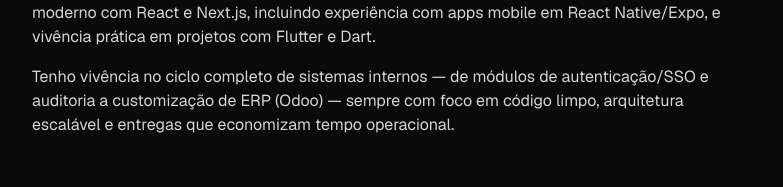
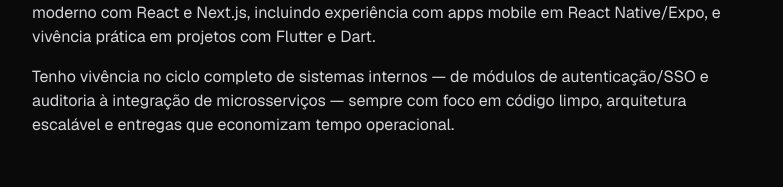
Before and after one commit to dev2Pedro/portfolio, a Next.js app: page / in a window 1280 px wide. Shown: the part 351-538 px from the top of the page, without its empty margins (248-1031 px from the left). Built offline with nearby package versions, Linux system fonts and the light colour scheme; no server answers.

Commit message:
docs: atualiza bio para citar integração de microsserviços

```diff
--- a/data/content.ts
+++ b/data/content.ts
@@ -39,7 +39,7 @@ export const profile: Profile = {
   role: 'Desenvolvedor Full Stack | Back-end | Automação RPA',
   bio: [
     'Desenvolvedor full stack com experiência sólida em back-end (APIs REST em AdonisJS, Node.js/Express e Fastify, PostgreSQL/MySQL, Prisma e Lucid ORM) e em automações RPA (Python/Selenium) para processos internos de RH e operações. Também atuo em front-end moderno com React e Next.js, incluindo experiência com apps mobile em React Native/Expo, e vivência prática em projetos com Flutter e Dart.',
-    'Tenho vivência no ciclo completo de sistemas internos — de módulos de autenticação/SSO e auditoria a customização de ERP (Odoo) — sempre com foco em código limpo, arquitetura escalável e entregas que economizam tempo operacional.',
+    'Tenho vivência no ciclo completo de sistemas internos — de módulos de autenticação/SSO e auditoria à integração de microsserviços — sempre com foco em código limpo, arquitetura escalável e entregas que economizam tempo operacional.',
   ],
   githubUsername: 'dev2Pedro',
   githubUrl: 'https://github.com/dev2Pedro',
--- a/data/i18n.ts
+++ b/data/i18n.ts
@@ -36,7 +36,7 @@ export const translations: Record<Locale, Translations> = {
       role: 'Desenvolvedor Full Stack | Back-end | Automação RPA',
       bio: [
         'Desenvolvedor full stack com experiência sólida em back-end (APIs REST em AdonisJS, Node.js/Express e Fastify, PostgreSQL/MySQL, Prisma e Lucid ORM) e em automações RPA (Python/Selenium) para processos internos de RH e operações. Também atuo em front-end moderno com React e Next.js, incluindo experiência com apps mobile em React Native/Expo, e vivência prática em projetos com Flutter e Dart.',
-        'Tenho vivência no ciclo completo de sistemas internos — de módulos de autenticação/SSO e auditoria a customização de ERP (Odoo) — sempre com foco em código limpo, arquitetura escalável e entregas que economizam tempo operacional.',
+        'Tenho vivência no ciclo completo de sistemas internos — de módulos de autenticação/SSO e auditoria à integração de microsserviços — sempre com foco em código limpo, arquitetura escalável e entregas que economizam tempo operacional.',
       ],
     },
     experience: [
```
